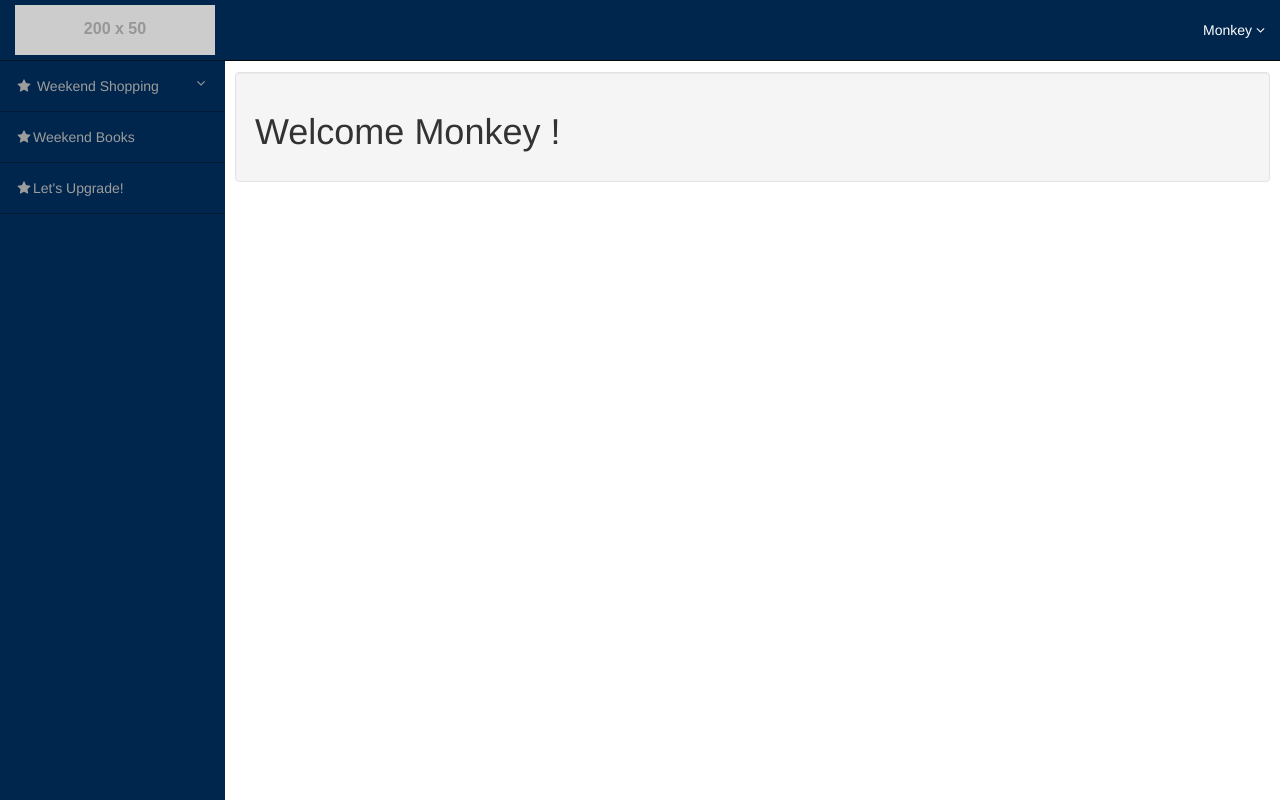
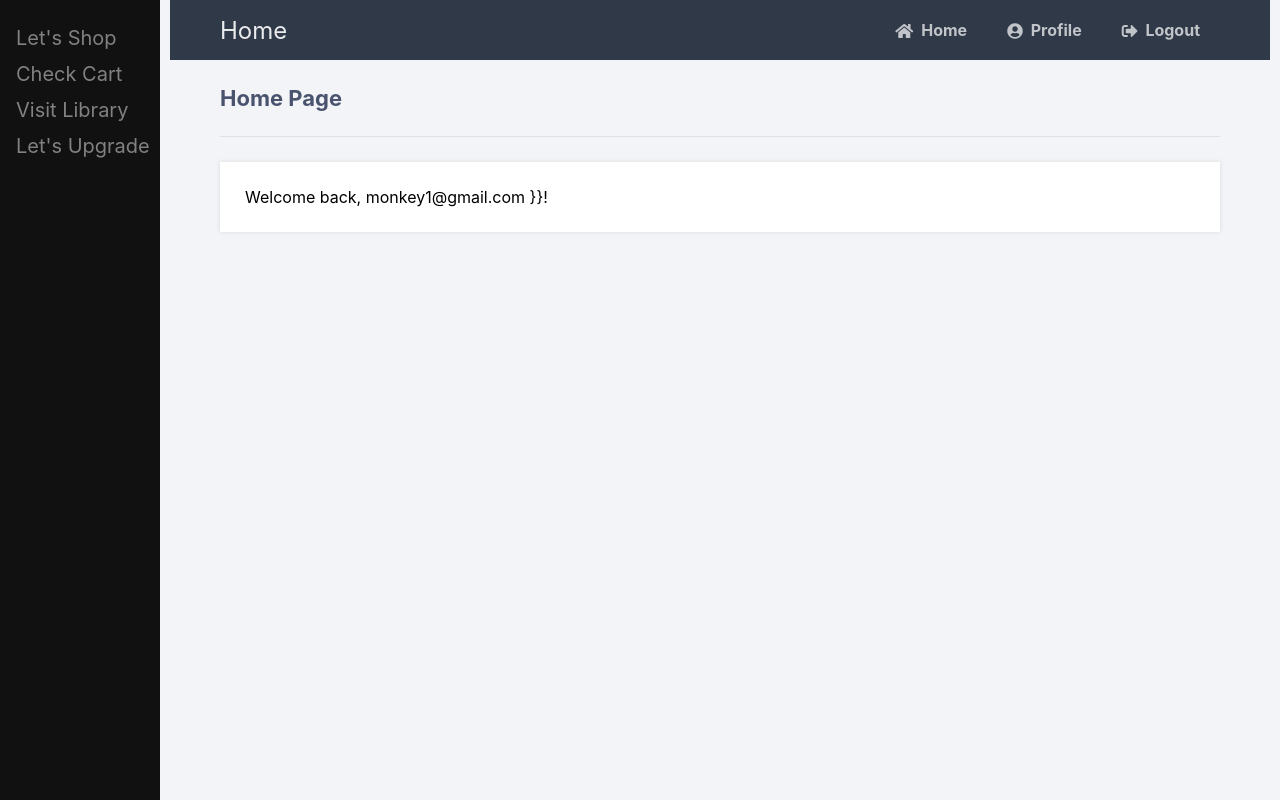
Before and after one commit to BManasa2000/weekend, a Flask app: page / in a window 1280 px wide. Run offline with Flask 2, Linux system fonts and the light colour scheme; grey boxes labelled with a size stand in for pictures from a placeholder-image service; some libraries are stand-ins or nearby versions.

Commit message:
made layout uniform, upgrade page completed

```diff
--- a/app.py
+++ b/app.py
@@ -1,4 +1,4 @@
-from flask import Flask, render_template, request, flash, redirect, url_for
+from flask import Flask, render_template, request, flash, redirect, url_for, session
 from werkzeug.utils import secure_filename # for uploading files to server
 from flask_mysql_connector import MySQL
 import json
@@ -17,15 +17,25 @@
 app.config['MYSQL_DATABASE'] = 'dbs1'
 app.config['MYSQL_AUTH_PLUGIN'] = 'mysql_native_password'
 
+# session['loggedin'] = True
+# session['id'] = user[0]
+# session['emailid'] = "monkey1@gmail.com"
+# msg = 'Logged in successfully !'
+
 @app.route('/')
-def dashboard():
+def home():
     username = "Monkey"
     userTier = "123"
-    return render_template("dashboard.html", username = username, userTier = userTier)
+    # return render_template("dashboard.html", username = username, userTier = userTier)
+    return render_template("home.html", emailid="monkey1@gmail.com")
+
+@app.route('/logout')
+def logout():
+    return "logout"
 
 # for editing profile
-@app.route('/editProfile')
-def edit_profile():
+@app.route('/profile')
+def profile():
     # user = [123, "monkey1@gmail.com", "Monkey2", "Monkey3", "4/4/4444", "5", "Street 6", "City 7", "State 8", 1]
     # phone = ["12345", "678910", "1112131415"]
     # user = [userID, emailID, userName, userPassword, dob, flatNo, street, city, state, tierID]
@@ -34,7 +44,7 @@
     userID = str(123)
     cur.execute("SELECT * from user where userID = '" + userID + "'")
     user = cur.fetchone()
-    print(user)
+    # print(user)
     cur.execute("SELECT phoneNo from contact where userID = '" + userID + "'")
     phone = cur.fetchall()
     pcount = len(phone)
@@ -46,15 +56,29 @@
     return render_template("profile.html", user = user, tierName = tierName, phone = phone, pcount = pcount)
 
 # for upgrading membership
-@app.route('/upgrade/<toTier>', methods = ['GET', 'POST'])
-def upgrade(toTier):
-    if request.method == 'POST':
-        conn = mysql.connection
-        cur = conn.cursor()
-        cur.execute("SELECT tierName from tier where tierID = " + toTier)
-        tierName = (cur.fetchone())[0]
-        return "upgrade to " + tierName
-    return render_template("upgrade.html")
+@app.route('/upgrade', methods = ['GET', 'POST'])
+def upgrade():
+    conn = mysql.connection
+    cur = conn.cursor()
+    userID = "123"
+    if request.method == "POST":
+        tierID = request.json
+        # print(tierID)
+        cur.execute("UPDATE user set tierID = '" + tierID + "' where userID = '" + userID + "'")
+        mysql.connection.commit()
+        cur.execute("SELECT u.tierID, t.tierName from user u, tier t where userID = " + userID + " and t.tierID = u.tierID")
+        # cur.execute("SELECT tierName from tier where tierID = " + tierID)
+        userTier = cur.fetchone()
+        userTier = json.dumps(userTier)
+        # print(userTier)
+        return userTier
+        # return render_template("dashboard.html")
+    cur.execute("SELECT * from tier")
+    tiers = cur.fetchall()
+    cur.execute("SELECT u.tierID, t.tierName from user u, tier t where userID = " + userID + " and t.tierID = u.tierID")
+    userTier = cur.fetchone()
+    # print(userTier)
+    return render_template("upgrade.html", userID = userID, userTier = userTier, tiers = tiers)
 
 # for displaying book shelves
 @app.route('/books', methods = ['GET', 'POST'])
@@ -86,7 +110,7 @@
     search_books = cur.fetchall()
     books = []
     # allow_len = len(allowed_books)
-    print(genres)
+    # print(genres)
     return render_template('book_main.html', userTier=1, books=books, allowed_books=allowed_books, read_books = read_books, unavailable_books=unavailable_books, search_books=search_books, genres=genres)
 
 # searching books
@@ -97,7 +121,7 @@
     search_books = []
     search_by = request.json
     search_by = "%" + search_by + "%";
-    print(search_by)
+    # print(search_by)
     cur.execute('''SELECT b.bookID, b.bookName, b.author, g.genre, b.tierID, b.filename
                 FROM book b, GenreTable g
                 where b.genreID = g.genreID and (author like "'''
@@ -105,7 +129,7 @@
     books = cur.fetchall()
     for book in books:
         search_books.append(book)
-        print(book)
+        # print(book)
     search_books = json.dumps(search_books)
     return search_books
 
@@ -122,13 +146,13 @@
     cur = conn.cursor()
     fil_books = []
     genres = request.json
-    print(genres)
+    # print(genres)
     shelf = genres[0]
     for genre in genres[1:]:
         genre = genre[2:-3]
-        print(type(genre))
-        print(genre)
-        print(shelf)
+        # print(type(genre))
+        # print(genre)
+        # print(shelf)
         if (shelf == "book_list1"):
             cur.execute('''SELECT b.bookID, b.bookName, b.author, g.genre, b.tierID, b.filename
                         FROM book b, GenreTable g
@@ -152,7 +176,7 @@
         books = cur.fetchall()
         for book in books:
             fil_books.append(book)
-            print(book)
+            # print(book)
         # print(genre)
     fil_books = json.dumps(fil_books)
     return fil_books
@@ -160,7 +184,7 @@
 # displaying the selected book
 @app.route('/pdfDisplay/<bookID>', methods = ['GET', 'POST'])
 def pdf_display(bookID):
-    print(bookID)
+    # print(bookID)
     userID = "123"
     conn = mysql.connection
     cur = conn.cursor()
@@ -173,7 +197,7 @@
     flag = 1
     if (not res):
         flag = 0
-    print(flag)
+    # print(flag)
     if (not flag):
         try:
             sql = "INSERT into hasRead (userID, bookID) values (%s, %s)";
@@ -210,14 +234,14 @@
         tierName = form.get("tierName")
         cur.execute("SELECT tierID from tier where tierName = '" + tierName + "'")
         tierID = cur.fetchone()[0]
-        print(tierID)
-        print(tierName)
+        # print(tierID)
+        # print(tierName)
         genre = form.get("genre")
         cur.execute('SELECT genreID from GenreTable where genre = "' + genre + '"')
         genreID = cur.fetchone()[0]
         name = request.files['file'].filename
         if (not name):
-            print('No file')
+            # print('No file')
             flag = 1
             return render_template("book_upload.html", flag = flag)
             # return redirect(request.url)
@@ -244,7 +268,7 @@
 def cart():
     return "Let's buy!"
 
-print("SUCCESSFUL")
+# print("SUCCESSFUL")
 
 if __name__=='__main__':
     app.run()
--- a/app1.py
+++ /dev/null
@@ -1,5 +0,0 @@
-@app.route('/')
-def dashboard():
-    username = "Monkey"
-    userTier = "123"
-    return render_template("dashboard.html", username = username, userTier = userTier)
--- /dev/null
+++ b/static/style.css
@@ -0,0 +1,147 @@
+* {
+    box-sizing: border-box;
+    font-family: -apple-system, BlinkMacSystemFont, "segoe ui", roboto, oxygen, ubuntu, cantarell, "fira sans", "droid sans", "helvetica neue", Arial, sans-serif;
+    font-size: 16px;
+    -webkit-font-smoothing: antialiased;
+    -moz-osx-font-smoothing: grayscale;
+}
+body {
+    background-color: #435165;
+    margin: 0;
+}
+.login, .register {
+    width: 400px;
+    background-color: #ffffff;
+    box-shadow: 0 0 9px 0 rgba(0, 0, 0, 0.3);
+    margin: 100px auto;
+}
+.login h1, .register h1 {
+    text-align: center;
+    color: #5b6574;
+    font-size: 24px;
+    padding: 20px 0 20px 0;
+    border-bottom: 1px solid #dee0e4;
+}
+.login .links, .register .links {
+    display: flex;
+    padding: 0 15px;
+}
+.login .links a, .register .links a {
+    color: #adb2ba;
+    text-decoration: none;
+    display: inline-flex;
+    padding: 0 10px 10px 10px;
+    font-weight: bold;
+}
+.login .links a:hover, .register .links a:hover {
+    color: #9da3ac;
+}
+.login .links a.active, .register .links a.active {
+    border-bottom: 3px solid #3274d6;
+    color: #3274d6;
+}
+.login form, .register form {
+    display: flex;
+    flex-wrap: wrap;
+    justify-content: center;
+    padding-top: 20px;
+}
+.login form label, .register form label {
+    display: flex;
+    justify-content: center;
+    align-items: center;
+    width: 50px;
+    height: 50px;
+    background-color: #3274d6;
+    color: #ffffff;
+}
+.login form input[type="password"], .login form input[type="text"], .login form input[type="email"], .register form input[type="password"], .register form input[type="text"], .register form input[type="email"] {
+    width: 310px;
+    height: 50px;
+    border: 1px solid #dee0e4;
+    margin-bottom: 20px;
+    padding: 0 15px;
+}
+.login form input[type="submit"], .register form input[type="submit"] {
+    width: 100%;
+    padding: 15px;
+    margin-top: 20px;
+    background-color: #3274d6;
+    border: 0;
+    cursor: pointer;
+    font-weight: bold;
+    color: #ffffff;
+    transition: background-color 0.2s;
+}
+.login form input[type="submit"]:hover, .register form input[type="submit"]:hover {
+    background-color: #2868c7;
+    transition: background-color 0.2s;
+}
+.navtop {
+    background-color: #2f3947;
+    height: 60px;
+    width: 100%;
+    border: 0;
+}
+.navtop div {
+    display: flex;
+    margin: 0 auto;
+    width: 1000px;
+    height: 100%;
+}
+.navtop div h1, .navtop div a {
+    display: inline-flex;
+    align-items: center;
+}
+.navtop div h1 {
+    flex: 1;
+    font-size: 24px;
+    padding: 0;
+   margin: 0;
+    color: #eaebed;
+    font-weight: normal;
+}
+.navtop div a {
+    padding: 0 20px;
+    text-decoration: none;
+    color: #c1c4c8;
+    font-weight: bold;
+}
+.navtop div a i {
+    padding: 2px 8px 0 0;
+}
+.navtop div a:hover {
+    color: #eaebed;
+}
+body.loggedin {
+    background-color: #f3f4f7;
+}
+.content {
+    width: 1000px;
+    margin: 0 auto;
+}
+.content h2 {
+    margin: 0;
+    padding: 25px 0;
+    font-size: 22px;
+    border-bottom: 1px solid #e0e0e3;
+    color: #4a536e;
+}
+.content > p, .content > div {
+    box-shadow: 0 0 5px 0 rgba(0, 0, 0, 0.1);
+    margin: 25px 0;
+    padding: 25px;
+  background-color: #fff;
+}
+.content > p table td, .content > div table td {
+  padding: 5px;
+}
+.content > p table td:first-child, .content > div table td:first-child {
+  font-weight: bold;
+  color: #4a536e;
+  padding-right: 15px;
+}
+.content > div p {
+  padding: 5px;
+  margin: 0 0 10px 0;
+}
--- a/static/styles/upgrade.css
+++ b/static/styles/upgrade.css
@@ -84,7 +84,7 @@
 }
 
 .rideone {
-  background-color: #6CC785;
+  background-color: #9de4f2;
   padding-top: 25px;
   border-radius: 8px 0px 0px 8px;
   text-align: center;
--- a/templates/dashboard.html
+++ /dev/null
@@ -1,113 +0,0 @@
-
-{% extends "layout.html" %}
-
-{% block body %}
-
-<script src="//code.jquery.com/jquery-1.11.1.min.js"></script>
-<link href="//maxcdn.bootstrapcdn.com/bootstrap/3.3.0/css/bootstrap.min.css" rel="stylesheet" id="bootstrap-css">
-<script src="//maxcdn.bootstrapcdn.com/bootstrap/3.3.0/js/bootstrap.min.js"></script>
-
-<link rel="stylesheet" type="text/css" href="./static/styles/dashboard.css">
-
-<div id="throbber" style="display:none; min-height:120px;"></div>
-<div id="noty-holder"></div>
-<div id="wrapper">
-    <!-- Navigation -->
-    <nav class="navbar navbar-fixed-top navbar-light navbar-inverse" style = "background-color: #00264d;" role="navigation">
-        <!-- Brand and toggle get grouped for better mobile display -->
-        <div class="navbar-header">
-            <button type="button" class="navbar-toggle" data-toggle="collapse" data-target=".navbar-ex1-collapse">
-                <span class="sr-only">Toggle navigation</span>
-                <span class="icon-bar"></span>
-                <span class="icon-bar"></span>
-                <span class="icon-bar"></span>
-            </button>
-            <a class="navbar-brand" href="https://bryanrojasq.wordpress.com">
-                <img src="http://placehold.it/200x50&text=LOGO" alt="LOGO">
-            </a>
-        </div>
-        <!-- Top Menu Items -->
-        <ul class="nav navbar-right top-nav">
-            <!-- <li><a href="#" data-placement="bottom" data-toggle="tooltip" href="#" data-original-title="Stats"><i class="fa fa-bar-chart-o"></i>
-                </a>
-            </li>     -->
-            <li class="dropdown">
-                <a href="#" class="dropdown-toggle" data-toggle="dropdown"> {{username}} <b class="fa fa-angle-down"></b></a>
-                <ul class="dropdown-menu">
-                    <li><a href="/editProfile"><i class="fa fa-fw fa-user"></i> Edit Profile </a></li>
-                    <!-- <li><a href="#"><i class="fa fa-fw fa-cog"></i> Change Password</a></li>
-                    <li class="divider"></li> -->
-                    <li><a href="#"><i class="fa fa-fw fa-power-off"></i> Logout</a></li>
-                </ul>
-            </li>
-        </ul>
-        <!-- Sidebar Menu Items - These collapse to the responsive navigation menu on small screens -->
-        <div class="collapse navbar-collapse navbar-ex1-collapse" style = "background-color: #00264d;">
-            <ul class="nav navbar-nav side-nav" style = "background-color: #00264d;">
-                <li>
-                    <a href="#" data-toggle="collapse" data-target="#submenu-1"><i class="fa fa-fw fa-star"></i> Weekend Shopping <i class="fa fa-fw fa-angle-down pull-right"></i></a>
-                    <ul id="submenu-1" class="collapse">
-                        <li><a href="/shop"><i class="fa fa-angle-double-right"></i> Let's shop! </a></li>
-                        <li><a href="/cart"><i class="fa fa-angle-double-right"></i> Checkout Cart!</a></li>
-                        <!-- <li><a href="#"><i class="fa fa-angle-double-right"></i> SUBMENU 1.3</a></li> -->
-                    </ul>
-                </li>
-                <li>
-                    <a href="/books" data-toggle="collapse" data-target="#submenu-2"><i class="fa fa-fw fa-star"></i>Weekend Books</a>
-                    <!-- <ul id="submenu-2" class="collapse">
-                        <li><a href="#"><i class="fa fa-angle-double-right"></i> SUBMENU 2.1</a></li>
-                        <li><a href="#"><i class="fa fa-angle-double-right"></i> SUBMENU 2.2</a></li>
-                        <li><a href="#"><i class="fa fa-angle-double-right"></i> SUBMENU 2.3</a></li>
-                    </ul> -->
-                </li>
-                <li>
-                    <a href="/upgrade/{{ userTier }}" data-toggle="collapse" data-target="#submenu-3"><i class="fa fa-fw fa-star"></i>Let's Upgrade!</a>
-                    <!-- <ul id="submenu-2" class="collapse">
-                        <li><a href="#"><i class="fa fa-angle-double-right"></i> SUBMENU 2.1</a></li>
-                        <li><a href="#"><i class="fa fa-angle-double-right"></i> SUBMENU 2.2</a></li>
-                        <li><a href="#"><i class="fa fa-angle-double-right"></i> SUBMENU 2.3</a></li>
-                    </ul> -->
-                </li>
-                <!-- <li>
-                    <a href="investigaciones/favoritas"><i class="fa fa-fw fa-user-plus"></i>  MENU 3</a>
-                </li>
-                <li>
-                    <a href="sugerencias"><i class="fa fa-fw fa-paper-plane-o"></i> MENU 4</a>
-                </li>
-                <li>
-                    <a href="faq"><i class="fa fa-fw fa fa-question-circle"></i> MENU 5</a>
-                </li> -->
-            </ul>
-        </div>
-        <!-- /.navbar-collapse -->
-    </nav>
-
-    <div id="page-wrapper">
-        <div class="container-fluid">
-            <!-- Page Heading -->
-            <div class="row" id="main" >
-                <div class="col-sm-12 col-md-12 well" id="content">
-                    <h1>Welcome {{username}} !</h1>
-                </div>
-            </div>
-            <!-- /.row -->
-        </div>
-        <!-- /.container-fluid -->
-    </div>
-    <!-- /#page-wrapper -->
-</div><!-- /#wrapper -->
-
-
-<script type="text/javascript">
-    $(function(){
-        $('[data-toggle="tooltip"]').tooltip();
-        $(".side-nav .collapse").on("hide.bs.collapse", function() {
-            $(this).prev().find(".fa").eq(1).removeClass("fa-angle-right").addClass("fa-angle-down");
-        });
-        $('.side-nav .collapse').on("show.bs.collapse", function() {
-            $(this).prev().find(".fa").eq(1).removeClass("fa-angle-down").addClass("fa-angle-right");
-        });
-    })
-</script>
-
-{% endblock %}
--- /dev/null
+++ b/templates/home.html
@@ -0,0 +1,10 @@
+{% extends 'layout.html' %}
+
+{% block title %}Home{% endblock %}
+
+{% block header %}Home{% endblock %}
+
+{% block content %}
+<h2>Home Page</h2>
+<p>Welcome back, {{ emailid }} }}!</p>
+{% endblock %}
--- a/templates/layout.html
+++ b/templates/layout.html
@@ -1,12 +1,70 @@
 <!DOCTYPE html>
+<html>
+	<head>
+		<meta charset="utf-8">
+		<title>{% block title %}{% endblock %}</title>
+		<link rel="stylesheet" href="{{ url_for('static', filename='style.css') }}">
+		<link rel="stylesheet" href="https://use.fontawesome.com/releases/v5.7.1/css/all.css">
 
-<html lang="en">
-        <head>
-            <meta name="viewport" content= "initial-scale=1, width=device-width">
-            <title>Weekend</title>
-        </head>
-        <body>
-            {% block body %}
-            {% endblock %}
-        </body>
+		<style>
+
+		.sidenav {
+		  height: 100%;
+		  width: 160px;
+		  position: fixed;
+		  z-index: 1;
+		  top: 0;
+		  left: 0;
+		  background-color: #111;
+		  overflow-x: hidden;
+		  padding-top: 20px;
+		}
+
+		.sidenav a {
+		  padding: 6px 8px 6px 16px;
+		  text-decoration: none;
+		  font-size: 20px;
+		  color: #818181;
+		  display: block;
+		}
+
+		.sidenav a:hover {
+		  color: #f1f1f1;
+		}
+
+		.main {
+		  margin-left: 160px; /* Same as the width of the sidenav */
+		  font-size: 28px; /* Increased text to enable scrolling */
+		  padding: 0px 10px;
+		}
+
+		@media screen and (max-height: 450px) {
+		  .sidenav {padding-top: 15px;}
+		  .sidenav a {font-size: 18px;}
+		}
+		</style>
+
+	</head>
+	<body class="main loggedin">
+
+		<!-- <h2>Home Page</h2> -->
+		<div class="sidenav">
+		  <a href="/shop">Let's Shop</a>
+		  <a href="/cart">Check Cart</a>
+		  <a href="/books">Visit Library</a>
+		  <a href="/upgrade">Let's Upgrade</a>
+		</div>
+
+		<nav class="navtop">
+			<div>
+				<h1>{% block header %}{% endblock %}</h1>
+                <a href="{{ url_for('home') }}"><i class="fas fa-home"></i>Home</a>
+				<a href="{{ url_for('profile') }}"><i class="fas fa-user-circle"></i>Profile</a>
+				<a href="{{ url_for('logout') }}"><i class="fas fa-sign-out-alt"></i>Logout</a>
+			</div>
+		</nav>
+		<div class="content">
+			{% block content %}{% endblock %}
+		</div>
+	</body>
 </html>
```
Also changed, not shown: templates/book_main.html (+20 -9 lines), templates/book_upload.html (deleted, +0 -70 lines), templates/pdf_display.html (+6 -2 lines), templates/profile.html (+6 -3 lines), templates/upgrade.html (+100 -88 lines), static/logo.jpg (added), 7 other files.
